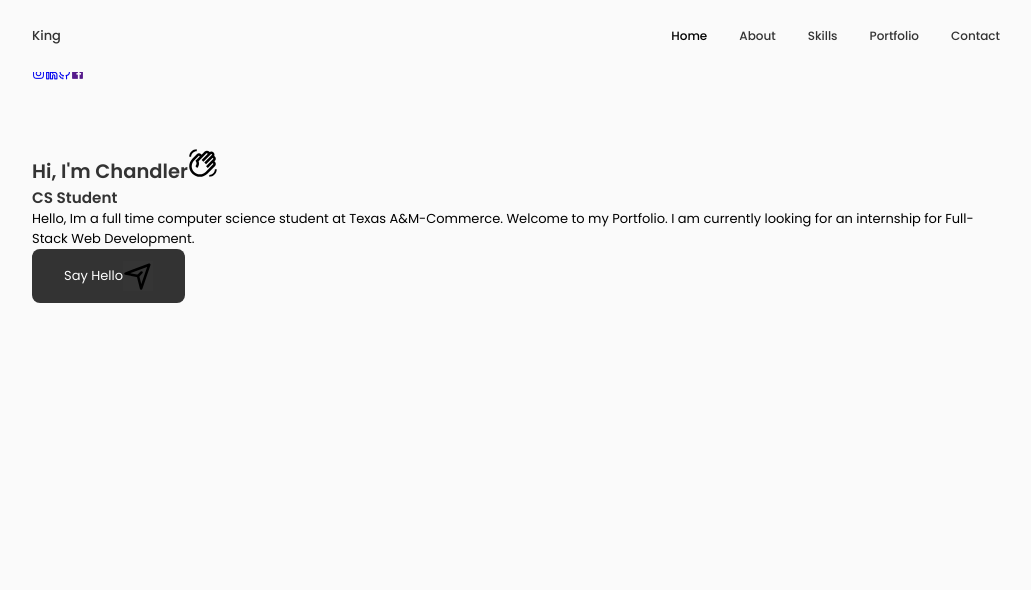
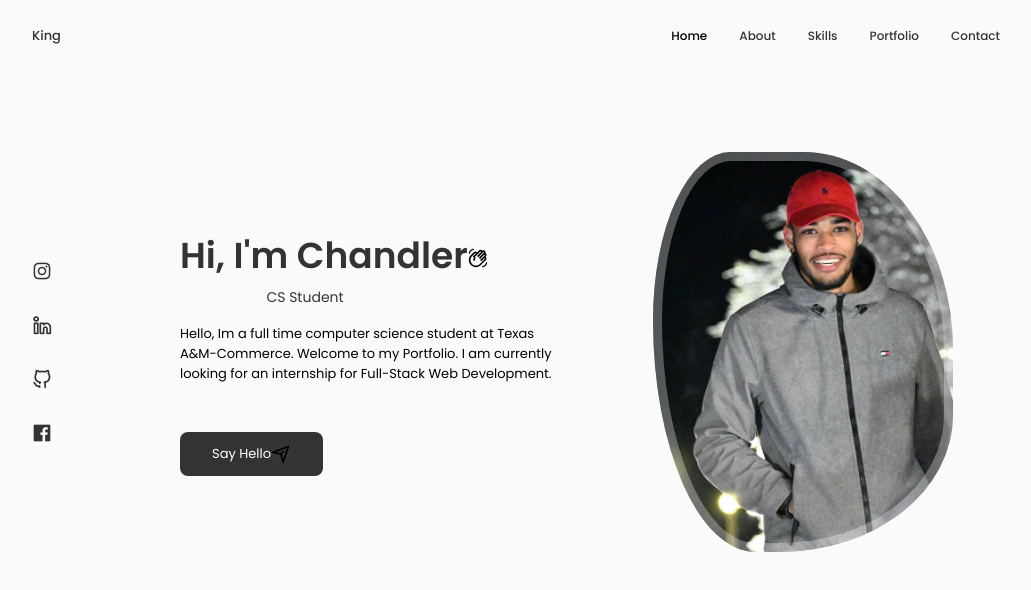
Before and after one commit to kingct19/Portfolio-React, a React (Create React App) app: page / in a window 1280 px wide. Shown: the top 590 px of the page, without its empty margins (124-1155 px from the left). Built offline with nearby package versions, Linux system fonts and the light colour scheme.

Commit message:
Home Screen Changes

```diff
--- a/src/components/Home/Data.jsx
+++ b/src/components/Home/Data.jsx
@@ -9,8 +9,8 @@ const Data = () => {
           xmlns="http://www.w3.org/2000/svg"
           version="1.1"
           id="mdi-hand-wave-outline"
-          width="30"
-          height="30"
+          width="20"
+          height="20"
           viewBox="0 0 24 24"
         >
           <path d="M7.03 4.95L3.5 8.5C.17 11.81 .17 17.19 3.5 20.5S12.19 23.83 15.5 20.5L21.5 14.5C22.5 13.53 22.5 11.94 21.5 10.96C21.4 10.84 21.27 10.73 21.13 10.64L21.5 10.25C22.5 9.28 22.5 7.69 21.5 6.71C21.36 6.55 21.17 6.41 21 6.3C21.38 5.38 21.21 4.28 20.46 3.53C19.59 2.66 18.24 2.57 17.26 3.25C17.16 3.1 17.05 2.96 16.92 2.83C15.95 1.86 14.36 1.86 13.38 2.83L10.87 5.34C10.78 5.2 10.67 5.07 10.55 4.95C9.58 4 8 4 7.03 4.95M8.44 6.37C8.64 6.17 8.95 6.17 9.15 6.37S9.35 6.88 9.15 7.08L5.97 10.26C7.14 11.43 7.14 13.33 5.97 14.5L7.38 15.91C8.83 14.46 9.2 12.34 8.5 10.55L14.8 4.25C15 4.05 15.31 4.05 15.5 4.25S15.71 4.76 15.5 4.96L10.91 9.56L12.32 10.97L18.33 4.96C18.53 4.76 18.84 4.76 19.04 4.96C19.24 5.16 19.24 5.47 19.04 5.67L13.03 11.68L14.44 13.09L19.39 8.14C19.59 7.94 19.9 7.94 20.1 8.14C20.3 8.34 20.3 8.65 20.1 8.85L14.44 14.5L15.85 15.92L19.39 12.38C19.59 12.18 19.9 12.18 20.1 12.38C20.3 12.58 20.3 12.89 20.1 13.09L14.1 19.1C11.56 21.64 7.45 21.64 4.91 19.1S2.37 12.45 4.91 9.91L8.44 6.37M23 17C23 20.31 20.31 23 17 23V21.5C19.5 21.5 21.5 19.5 21.5 17H23M1 7C1 3.69 3.69 1 7 1V2.5C4.5 2.5 2.5 4.5 2.5 7H1Z" />
@@ -26,8 +26,8 @@ const Data = () => {
       <a href="#Contact" className="button button--flex">
         Say Hello
         <svg
-          width="30"
-          height="30"
+          width="20"
+          height="20"
           viewBox="0 0 48 48"
           fill="none"
           xmlns="http://www.w3.org/2000/svg"
--- a/src/components/Home/home.css
+++ b/src/components/Home/home.css
@@ -0,0 +1,74 @@
+.home__content {
+  grid-template-columns: 116px repeat(2, 1fr);
+  padding-top: 5.5rem;
+  column-gap: 2rem;
+  align-items: center;
+}
+
+.home__img {
+  background: url(../../Assets/Profile.jpg);
+  background-repeat: no-repeat;
+  background-size: cover;
+  background-position: center;
+  width: 300px;
+  height: 400px;
+  box-shadow: inset 0 0 0 9px rgba(255 255 255 / 30%);
+  order: 1;
+  justify-self: center;
+  animation: profile__animate 8s ease-in-out infinite 1s;
+}
+
+@keyframes profile__animate {
+  0% {
+    border-radius: 60% 40% 30% 70% / 60% 30% 70% 40%;
+  }
+  50% {
+    border-radius: 30% 60% 70% 40% / 50% 60% 40% 70%;
+  }
+  100% {
+    border-radius: 60% 40% 30% 70% / 60% 30% 70% 40%;
+  }
+}
+
+.home__social {
+  display: grid;
+  grid-template-columns: max-content;
+  row-gap: 1.5rem;
+}
+
+.home__social-icon {
+  font-size: 1.25rem;
+  color: var(--title-color);
+}
+
+.home__social-icon:hover {
+  color: var(--title-color-dark);
+}
+
+.home__title {
+  font-size: var(--biggest-font-size);
+  margin-bottom: var(--mb-0-25);
+}
+
+.home__subtitle {
+  position: relative;
+  padding-left: 5.4rem;
+  font-weight: var(--font-normal);
+  font-size: var(--h3-font-size);
+  margin-bottom: var(--mb-1);
+}
+
+.home__subtitle::before {
+  content: "";
+  position: absolute;
+  width: 70px;
+  height: 1px;
+  background-color: var(--text-color);
+  left: 0;
+  top: 1rem;
+}
+
+.home__description {
+  max-width: 400px;
+  margin-bottom: var(--mb-3);
+}
```
Also changed, not shown: src/Assets/Profile.jpg (added).
